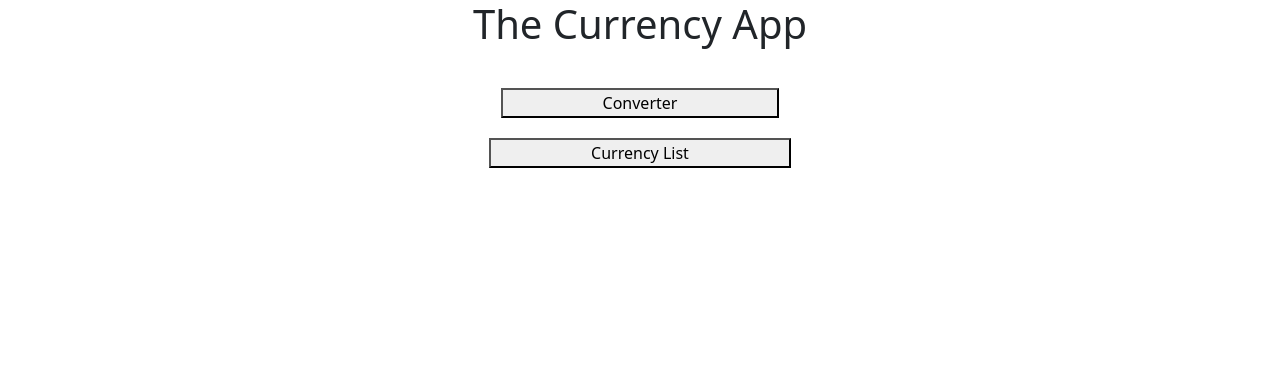
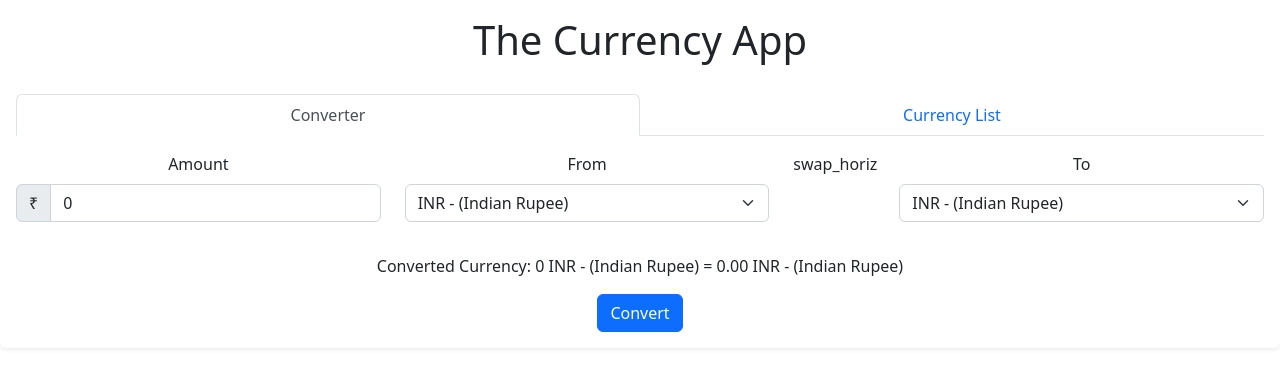
Before and after one commit to svfeb/Currency-Converter-App, a React (Create React App) app: page / in a window 1280 px wide. Shown: the top 388 px of the page. Built offline with nearby package versions, Linux system fonts and the light colour scheme.

Commit message:
Update CurrencyApp.js

```diff
--- a/src/components/CurrencyApp.js
+++ b/src/components/CurrencyApp.js
@@ -1,53 +1,30 @@
-import React, { useState } from "react";
+import React from "react";
+import Tab from "react-bootstrap/Tab";
+import Tabs from "react-bootstrap/Tabs";
+
 import CurrencyList from "./CurrencyList";
 import Converter from "./Converter";
 
-function CurrencyApp(props) {
-  const [showConverter, setShowConverter] = useState(false);
-  const [showCurrencyList, setShowCurrencyList] = useState(false);
+import "../App.css";
 
-  const handleConverter = () => {
-    setShowConverter((current) => !current);
-  };
-
-  const change = (e) => {
-    setShowConverter(e.target.value);
-  };
-
-  const handleCurrencyList = () => {
-    setShowCurrencyList((current) => !current);
-  };
-
+function CurrencyApp() {
   return (
-    <div>
-      <div>
-        <h1>{props.Heading}</h1>
-        <button
-          onClick={handleConverter}
-          onChange={change}
-          style={{
-            paddingLeft: "100px",
-            paddingRight: "100px",
-            margin: "10px",
-          }}
+    <div className="App">
+      <div className="tab shadow-sm p-3 mb-5 bg-body rounded bg-light text-dark">
+        <h1>The Currency App</h1>
+        <Tabs
+          defaultActiveKey="converter"
+          id="justify-tab-example"
+          className="mb-3"
+          justify
         >
-          Converter
-        </button>
-        {showConverter && <Converter />}
-      </div>
-      <div>
-        <button
-          onClick={handleCurrencyList}
-          onChange={change}
-          style={{
-            paddingLeft: "100px",
-            paddingRight: "100px",
-            margin: "10px",
-          }}
-        >
-          Currency List
-        </button>
-        {showCurrencyList && <CurrencyList />}
+          <Tab eventKey="converter" title="Converter">
+            <Converter />
+          </Tab>
+          <Tab eventKey="currencyList" title="Currency List">
+            <CurrencyList />
+          </Tab>
+        </Tabs>
       </div>
     </div>
   );
```
